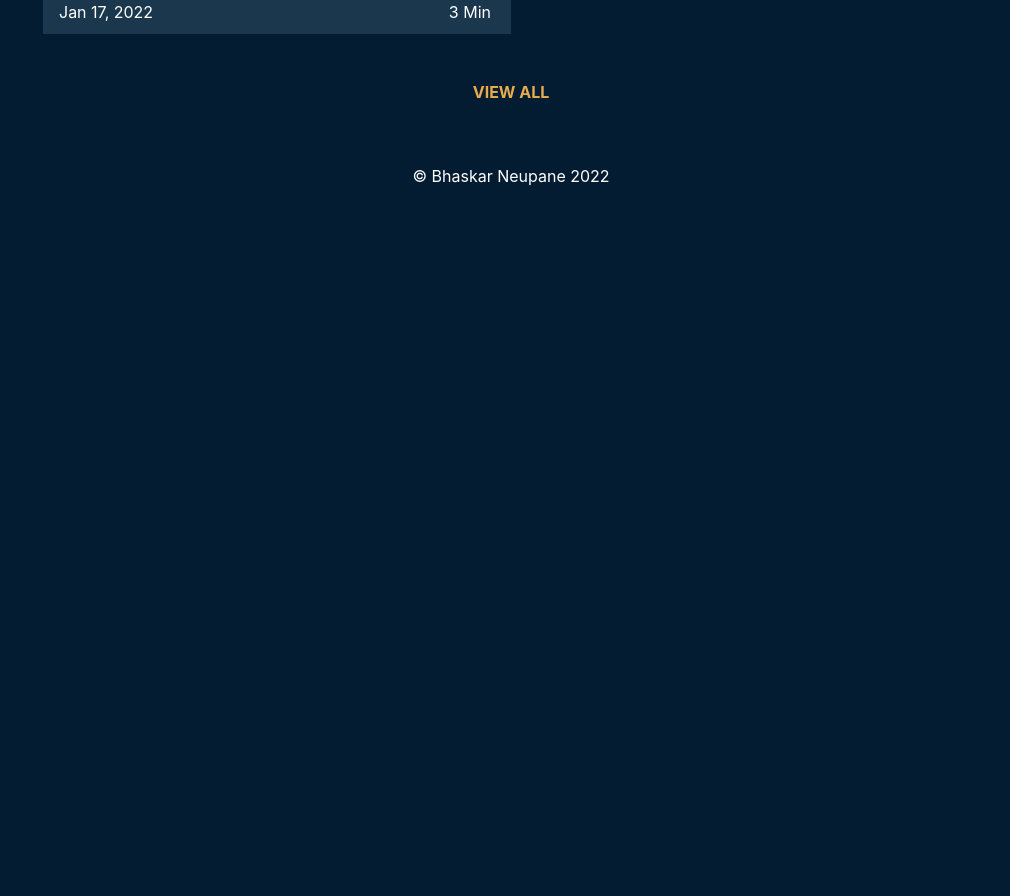
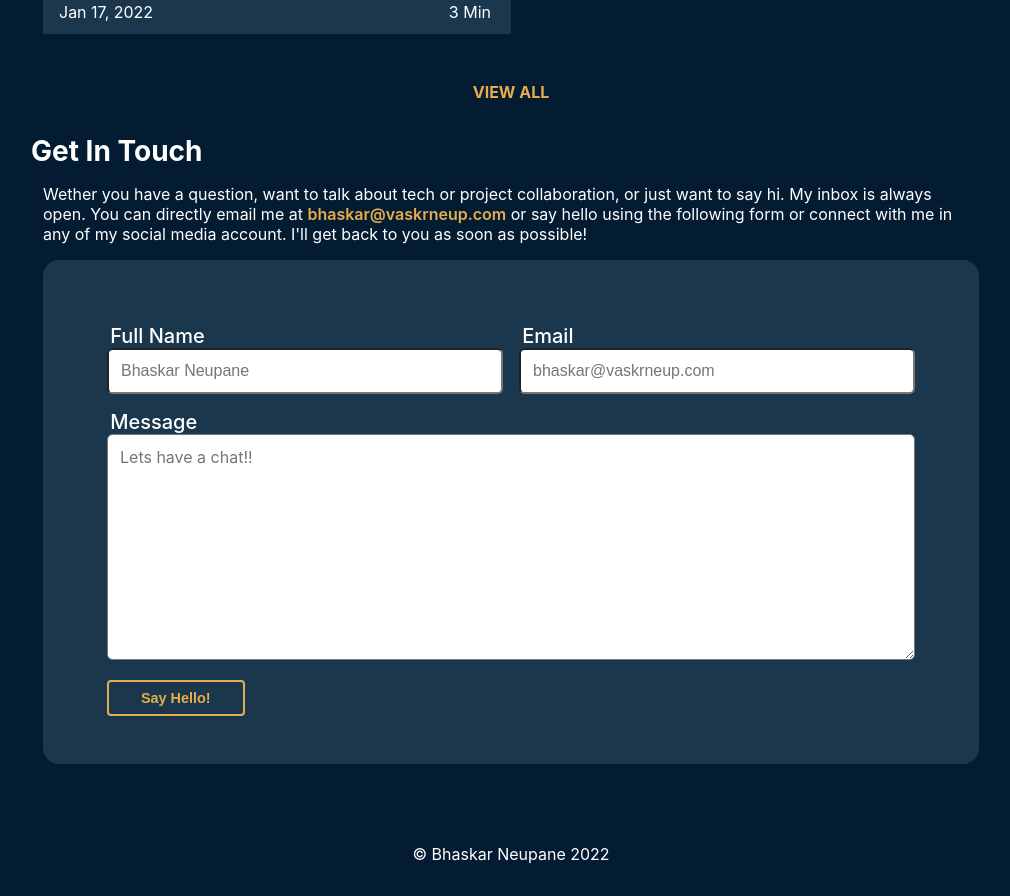
Before and after one commit to rampage1212/Nextjs-main-fe, a Next.js app: page / in a window 1280 px wide. Shown: the part 4040-4936 px from the top of the page, without its empty margins (129-1139 px from the left). Before the commit the page ends 4258 px from the top, so only its background shows below. Built offline with nearby package versions, Linux system fonts and the light colour scheme.

Commit message:
Contact form UI completed !!

```diff
--- /dev/null
+++ b/components/PageComponents/HomeComponent/Contact/Contact.module.scss
@@ -0,0 +1,60 @@
+@import "../../../../styles/vars.scss";
+
+.contact_section {
+	margin-bottom: 2rem;
+}
+
+.section_body {
+	padding: $section-default-main-body-padding;
+}
+
+.personal_statement {
+	margin-bottom: 1rem;
+
+	a {
+		color: $link-color;
+		transition: color 300ms;
+		font-weight: 600;
+	}
+
+	a:hover {
+		color: $link-hover-color;
+	}
+}
+
+.form_container {
+	width: 100%;
+	background-color: $cards-background-color;
+	padding: 3rem 4rem;
+	border-radius: 1rem;
+
+	.row {
+		display: flex;
+		gap: 1rem;
+		margin: 1rem 0;
+
+		.input_container {
+			flex: 1;
+
+			label {
+				font-weight: 500;
+				font-size: 1.25rem;
+				margin: 0.2rem;
+			}
+
+			input,
+			textarea {
+				width: 100%;
+				outline: none;
+				padding: 0.75rem;
+				font-size: 1rem;
+				border-radius: 0.35rem;
+			}
+
+			input:focus,
+			textarea:focus {
+				background-color: #e5e2f0;
+			}
+		}
+	}
+}
--- /dev/null
+++ b/components/PageComponents/HomeComponent/Contact/dataTypes.ts
@@ -0,0 +1,3 @@
+export default interface contactPropsDataType {
+
+}
--- /dev/null
+++ b/components/PageComponents/HomeComponent/Contact/index.tsx
@@ -0,0 +1,67 @@
+import contactStyle from "./Contact.module.scss";
+import layoutStyles from "../../../Layout/Layout.module.scss";
+import utilsStyles from "../../../../styles/Utils.module.scss";
+
+const Contact = () => {
+    return (
+        <div className={`${layoutStyles.section} ${contactStyle.contact_section}`}>
+            <div className={utilsStyles.container}>
+                <div className={layoutStyles.section_body}>
+                    <h3 className={layoutStyles.section_title}>Get In Touch</h3>
+
+                    <div className={contactStyle.section_body}>
+                        <p className={contactStyle.personal_statement}>
+                            Wether you have a question, want to talk about tech or project collaboration, or  just want to say hi. My inbox is always open. You can directly email me at <a href="mailto:bhaskar@vaskrneup.com" className={utilsStyles.animated_line} >bhaskar@vaskrneup.com</a> or say hello using the following form or connect with me in any of my social media account. I&apos;ll get back to you as soon as possible!
+                        </p>
+                        <div className={contactStyle.form_container}>
+                            <form action="/">
+                                <div className={contactStyle.row}>
+                                    <div className={contactStyle.input_container}>
+                                        <label htmlFor="full_name">Full Name</label>
+                                        <input
+                                            type="text"
+                                            id="full_name"
+                                            placeholder="Bhaskar Neupane"
+                                            name="full_name"
+                                            required={true}
+                                        />
+                                    </div>
+                                    <div className={contactStyle.input_container}>
+                                        <label htmlFor="email">Email</label>
+                                        <input
+                                            type="email"
+                                            id="email"
+                                            placeholder="bhaskar@vaskrneup.com"
+                                            name="email"
+                                            required={true}
+                                        />
+                                    </div>
+                                </div>
+                                <div className={contactStyle.row}>
+                                    <div className={contactStyle.input_container}>
+                                        <label htmlFor="message">Message</label>
+                                        <textarea
+                                            name="message"
+                                            id="message"
+                                            placeholder="Lets have a chat!!"
+                                            required={true}
+                                            cols={30}
+                                            rows={10}
+                                        ></textarea>
+                                    </div>
+                                </div>
+                                <input
+                                    type="submit"
+                                    value="Say Hello!"
+                                    className="btn"
+                                />
+                            </form>
+                        </div>
+                    </div>
+                </div>
+            </div>
+        </div>
+    );
+};
+
+export default Contact;;;;
--- a/components/PageComponents/HomeComponent/index.tsx
+++ b/components/PageComponents/HomeComponent/index.tsx
@@ -1,5 +1,6 @@
 import AboutMe from "./AboutMe";
 import Blogs from "./Blogs";
+import Contact from "./Contact";
 import homeComponentsPropsDataType from "./dataTypes";
 import Intro from "./Intro";
 import Projects from "./Projects";
@@ -17,6 +18,7 @@ const HomeComponent = (props: homeComponentsPropsDataType) => {
             <Blogs
                 {...props}
             />
+            <Contact />
         </>
     );
 };
--- a/pages/_app.tsx
+++ b/pages/_app.tsx
@@ -2,7 +2,6 @@ import '../styles/globals.scss';
 import '../styles/components/button.scss';
 import type { AppProps } from 'next/app';
 import Layout from "../components/Layout";
-import Head from "next/head";
 import '@fortawesome/fontawesome-free/css/all.css';
 
 
--- a/styles/components/button.scss
+++ b/styles/components/button.scss
@@ -9,11 +9,13 @@
 	font-size: 0.9rem;
 	transition: color 300ms, border-color 300ms, background-color 300ms;
 	border-radius: 4px;
+	background: transparent;
 }
 
 .btn:hover {
+	cursor: pointer;
 	color: $main-text-color;
 	border-color: $link-hover-color;
-	background-color: $link-color;
+	background-color: $link-hover-color;
 	box-shadow: 10px 10px 20px #ff9d0032;
 }
--- a/styles/globals.scss
+++ b/styles/globals.scss
@@ -29,6 +29,11 @@ body {
 	background-color: $main-background-color;
 }
 
+textarea {
+	font-family: -apple-system, BlinkMacSystemFont, Segoe UI, Roboto, Oxygen,
+		Ubuntu, Cantarell, Fira Sans, Droid Sans, Helvetica Neue, sans-serif;
+}
+
 a {
 	color: inherit;
 	text-decoration: none;
```
